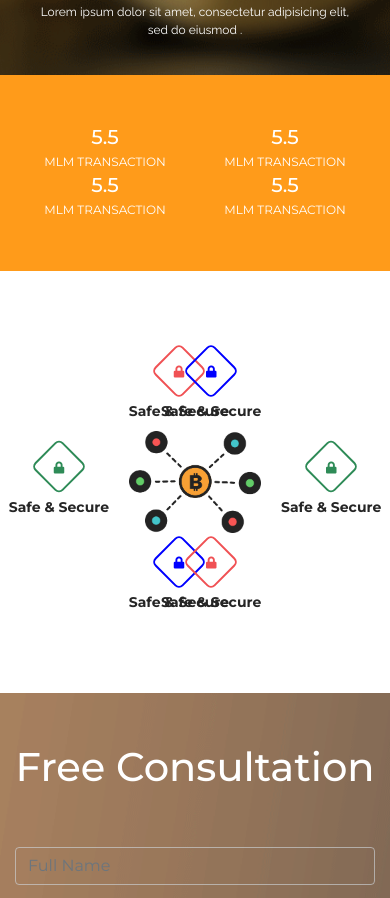
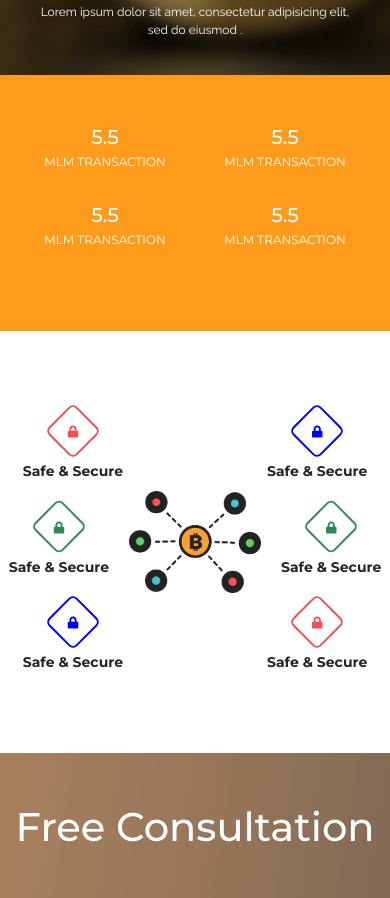
Before and after one commit to ShuvoChisty/bootstrap_assignment_9, a plain HTML site: page index.html in a window 390 px wide. Shown: the part 2576-3474 px from the top of the page. Drawn offline with nearby package versions, Linux system fonts and the light colour scheme.

Commit message:
Update media.css

```diff
--- a/css/media.css
+++ b/css/media.css
@@ -86,6 +86,10 @@ height: 50vh }
  .simple-step-img{
  	display: none;
  }
+ .transection .container{
+ 	width: 100% !important;
+ 	max-width: 100%;
+ }
 }
 @media (max-width: 575px) {
 	.top-info{
@@ -128,3 +132,29 @@ height: 50vh }
 
 margin-bottom: 35px;
  }
+ .transection ul li{
+ 	width: 50%;
+ 	margin-bottom: 30px;
+ }
+ .top-left{
+ 	left: -80%;
+ }
+   .bottom-left{
+ 	left: -80%;
+ }
+  .top-right{
+ 	right: -80%;
+ }
+   .bottom-right{
+ 	right: -80%;
+ }
+}
+@media (max-width: 350px) {
+	.transection ul li{
+ 	width: 100%;
+
+ }
+ .icon{
+ 	display: none;
+ }
+}
```
